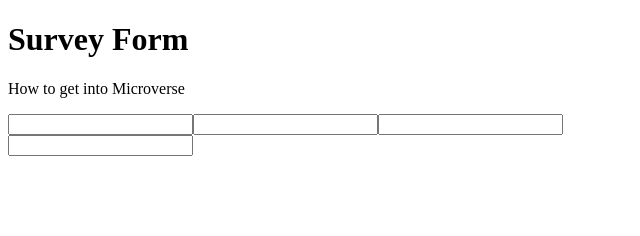
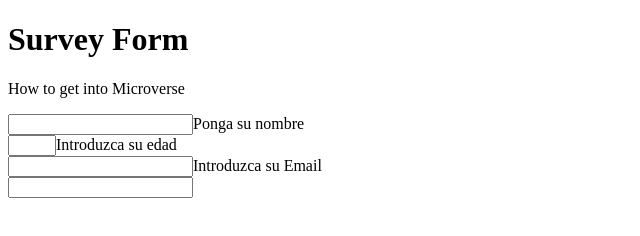
Before and after one commit to JuanDBta/Martin-and-Juan, a plain HTML site: page index.html in a window 1280 px wide. Shown: the whole page, without its empty margins (0-640 px from the left). Drawn offline with Linux system fonts and the light colour scheme.

Commit message:
Step 9 and 10 done

```diff
--- a/index.html
+++ b/index.html
@@ -26,7 +26,7 @@
     <h1 id ="title">Survey Form</h1>
 
     <p id ="description">How to get into Microverse</p>
-    <form id="survey-form"><input id="name" required type="text"><input id="number" type="number"><input id = "email" name = "email" type = "email" required></form>
+    <form id="survey-form"><input id="name" required type="text" ><label id = "name-label">Ponga su nombre</label><br><input id="number" type="number" required min="2" max="4"><label id = "number-label">Introduzca su edad</label><br><input id = "email" name = "email" type = "email" required><label id = "email-label">Introduzca su Email</label></form>
     <form><input id="number" type="number"></form>
   </body>
 </html>
```
